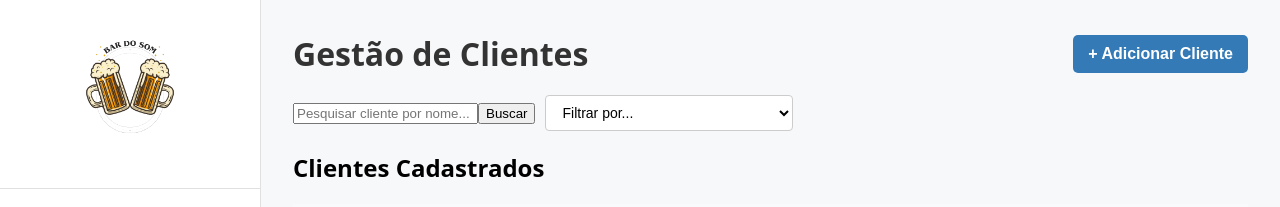
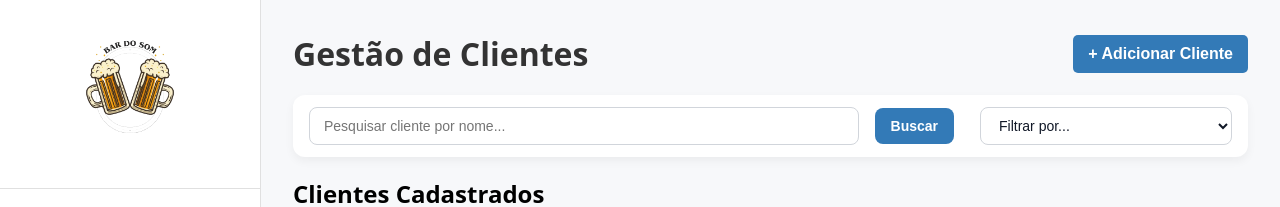
Before and after one commit to juliamariateixeiraa/Bar-do-Som, a React (Vite) app in the folder Frontend/my-react-app/: page /clientes in a window 1280 px wide. Shown: the top 207 px of the page. Built offline with nearby package versions, Linux system fonts and the light colour scheme; no server answers.

Commit message:
front de evento e clientes

```diff
--- a/Frontend/my-react-app/src/ClientesPage.css
+++ b/Frontend/my-react-app/src/ClientesPage.css
@@ -1,5 +1,3 @@
-/* src/ClientesPage.css */
-
 .page-container {
   padding: 2rem;
   font-family: system-ui, Avenir, Helvetica, Arial, sans-serif;
@@ -175,3 +173,61 @@ tbody tr:last-child td {
   outline: none;
   border-color: #007bff;
 }
+
+.barra-pesquisa {
+  display: flex;
+  align-items: center;
+  gap: 12px;
+  margin-bottom: 20px;
+  padding: 12px 16px;
+  background-color: #ffffff;
+  border-radius: 12px;
+  box-shadow: 0 4px 10px rgba(0, 0, 0, 0.05);
+}
+
+.barra-pesquisa input[type="text"] {
+  flex: 1;
+  padding: 10px 14px;
+  border: 1px solid #d1d5db;
+  border-radius: 8px;
+  font-size: 14px;
+  transition: border-color 0.2s ease, box-shadow 0.2s ease;
+}
+
+.barra-pesquisa input[type="text"]:focus {
+  outline: none;
+  border-color: #337ab7;
+  box-shadow: 0 0 0 3px rgba(51, 122, 183, 0.2);
+}
+
+.barra-pesquisa button {
+  background-color: #337ab7;
+  color: white;
+  padding: 10px 16px;
+  border: none;
+  border-radius: 8px;
+  font-size: 14px;
+  font-weight: bold;
+  cursor: pointer;
+  transition: background-color 0.2s ease;
+}
+
+.barra-pesquisa button:hover {
+  background-color: #286090;
+}
+
+.filtro-select {
+  padding: 10px 14px;
+  font-size: 14px;
+  border: 1px solid #d1d5db;
+  border-radius: 8px;
+  background-color: #f9fafb;
+  cursor: pointer;
+  transition: border-color 0.2s ease, box-shadow 0.2s ease;
+}
+
+.filtro-select:focus {
+  outline: none;
+  border-color: #337ab7;
+  box-shadow: 0 0 0 3px rgba(51, 122, 183, 0.2);
+}
--- a/Frontend/my-react-app/src/ClientesPage.jsx
+++ b/Frontend/my-react-app/src/ClientesPage.jsx
@@ -50,28 +50,33 @@ const ClientesPage = () => {
     };
 
     const handleFiltroChange = (event) => {
-        const valorFiltro = event.target.value;
-        setFiltroAtivo(valorFiltro);
+            const valorFiltro = event.target.value;
+            setFiltroAtivo(valorFiltro);
+            setBusca("");
 
-        setBusca("");
+            if (valorFiltro === 'todos') {
+                fetchClientes();
+            } else if (valorFiltro === 'gastos_100') {
+                buscarPorGastoMinimo(100);
+            } else if (valorFiltro === 'gastos_200') {
+                buscarPorGastoMinimo(200);
+            } else if (valorFiltro === 'gastos_300') {
+                buscarPorGastoMinimo(300);
+            }
+        };
 
-        if (valorFiltro === 'todos') {
-            fetchClientes();
-        } else if (valorFiltro === 'gastos_100') {
-            fetch('http://localhost:8080/clientes/gastos-acima-de?valor=100')
+        const buscarPorGastoMinimo = (valor) => {
+            fetch(`http://localhost:8080/clientes/gastos-acima-de?valor=${valor}`)
                 .then(response => {
                     if (!response.ok) throw new Error(`Erro HTTP! Status: ${response.status}`);
                     return response.json();
                 })
-                .then(data => {
-                    setClientes(Array.isArray(data) ? data : []);
-                })
+                .then(data => setClientes(Array.isArray(data) ? data : []))
                 .catch(error => {
                     console.error('Erro ao filtrar clientes:', error);
                     alert('Falha ao aplicar o filtro. Verifique o console.');
                     setClientes([]);
                 });
-        }
     };
 
     const handleCadastroCliente = (novoCliente) => {
@@ -151,9 +156,15 @@ const ClientesPage = () => {
                 />
                 <button onClick={handleSearch}>Buscar</button>
 
-                <select value={filtroAtivo} onChange={handleFiltroChange} className="filtro-select">
+                <select
+                    value={filtroAtivo}
+                    onChange={handleFiltroChange}
+                    className="filtro-select"
+                    >
                     <option value="todos">Filtrar por...</option>
                     <option value="gastos_100">Clientes que gastaram {'>'} R$ 100</option>
+                    <option value="gastos_200">Clientes que gastaram {'>'} R$ 200</option>
+                    <option value="gastos_300">Clientes que gastaram {'>'} R$ 300</option>
                 </select>
             </div>
 
--- a/Frontend/my-react-app/src/EventosPage.css
+++ b/Frontend/my-react-app/src/EventosPage.css
@@ -1,7 +1,5 @@
-/* Adicione este estilo ao seu ClientesPage.css */
-
 .info-box {
-  margin-left: auto; /* Empurra o card para a direita */
+  margin-left: auto;
   padding: 10px 15px;
   background-color: #e7f3ff;
   border-left: 5px solid #007bff;
@@ -29,3 +27,143 @@
   color: #28a745;
   font-weight: 500;
 }
+
+.clientes-container .barra-pesquisa {
+  display: flex !important;
+  align-items: center !important;
+  gap: 16px !important;
+  margin: 20px 0 !important;
+  flex-wrap: wrap !important;
+}
+
+.clientes-container .filtro-wrapper {
+  display: flex !important;
+  align-items: center !important;
+  gap: 8px !important;
+}
+
+.clientes-container .filtro-label {
+  font-size: 14px !important;
+  color: #374151 !important;
+  font-weight: 600 !important;
+}
+
+.clientes-container .filtro-select {
+  padding: 9px 14px !important;
+  border-radius: 8px !important;
+  border: 1px solid #d1d5db !important;
+  background-color: #fff !important;
+  font-size: 14px !important;
+  color: #111827 !important;
+  min-width: 220px !important;
+  cursor: pointer !important;
+  transition: all 0.2s ease-in-out !important;
+}
+
+.clientes-container .filtro-select:hover {
+  border-color: #2563eb !important;
+  box-shadow: 0 2px 8px rgba(37, 99, 235, 0.2) !important;
+}
+
+.clientes-container .filtro-select:focus {
+  outline: none !important;
+  border-color: #1d4ed8 !important;
+  box-shadow: 0 0 0 3px rgba(59, 130, 246, 0.3) !important;
+}
+
+.clientes-container .barra-pesquisa {
+  display: flex !important;
+  align-items: center !important;
+  gap: 16px !important;
+  margin: 20px 0 !important;
+  flex-wrap: wrap !important;
+}
+
+.clientes-container .filtro-wrapper {
+  display: flex !important;
+  align-items: center !important;
+  gap: 8px !important;
+}
+
+.clientes-container .filtro-label {
+  font-size: 14px !important;
+  color: #374151 !important;
+  font-weight: 600 !important;
+}
+
+.clientes-container .filtro-select {
+  padding: 9px 14px !important;
+  border-radius: 8px !important;
+  border: 1px solid #d1d5db !important;
+  background-color: #fff !important;
+  font-size: 14px !important;
+  color: #111827 !important;
+  min-width: 220px !important;
+  cursor: pointer !important;
+  transition: all 0.2s ease-in-out !important;
+}
+
+.clientes-container .filtro-select:hover {
+  border-color: #2563eb !important;
+  box-shadow: 0 2px 8px rgba(37, 99, 235, 0.2) !important;
+}
+
+.clientes-container .filtro-select:focus {
+  outline: none !important;
+  border-color: #1d4ed8 !important;
+  box-shadow: 0 0 0 3px rgba(59, 130, 246, 0.3) !important;
+}
+
+.clientes-container .info-box {
+  margin-left: auto !important;
+  padding: 16px 20px !important;
+  background: linear-gradient(135deg, #e0f2fe, #f0f9ff) !important;
+  border: 1px solid #93c5fd !important;
+  border-left: 6px solid #2563eb !important;
+  border-radius: 12px !important;
+  box-shadow: 0 4px 10px rgba(37, 99, 235, 0.15) !important;
+  min-width: 260px !important;
+}
+
+.clientes-container .info-box strong {
+  font-size: 15px !important;
+  font-weight: 600 !important;
+  color: #1e3a8a !important;
+  margin-bottom: 6px !important;
+  display: block !important;
+}
+
+.clientes-container .info-box .info-mes {
+  font-size: 20px !important;
+  font-weight: 700 !important;
+  color: #111827 !important;
+  margin-bottom: 4px !important;
+}
+
+.clientes-container .info-box .info-valor {
+  font-size: 15px !important;
+  font-weight: 600 !important;
+  color: #16a34a !important;
+}
+
+
+.clientes-container .info-box strong {
+  font-size: 15px !important;
+  font-weight: 600 !important;
+  color: #1e3a8a !important;
+  margin-bottom: 6px !important;
+  display: block !important;
+}
+
+.clientes-container .info-box .info-mes {
+  font-size: 20px !important;
+  font-weight: 700 !important;
+  color: #111827 !important;
+  margin-bottom: 4px !important;
+}
+
+.clientes-container .info-box .info-valor {
+  font-size: 15px !important;
+  font-weight: 600 !important;
+  color: #16a34a !important;
+}
--- a/Frontend/my-react-app/src/EventosPage.jsx
+++ b/Frontend/my-react-app/src/EventosPage.jsx
@@ -3,6 +3,7 @@ import EditEventoModal from './EditEventoModal';
 import AddEventoModal from './AddEventoModal';
 import './ClientesPage.css';
 import './EditClienteModal.css';
+import './EventosPage.css'
 
 const EventosPage = () => {
     const [eventos, setEventos] = useState([]);
@@ -125,24 +126,34 @@ const EventosPage = () => {
                 </button>
             </div>
 
+            {/* parte do return() — substitua sua <div className="barra-pesquisa"> por isso */}
             <div className="barra-pesquisa">
-                <select value={filtroPublico} onChange={handleFiltroChange} className="filtro-select">
+                <div className="filtro-wrapper">
+                    <label htmlFor="filtroPublico" className="filtro-label">Público:</label>
+                    <select
+                    id="filtroPublico"
+                    value={filtroPublico}
+                    onChange={handleFiltroChange}
+                    className="filtro-select"
+                    >
                     <option value="todos">Filtrar por público...</option>
                     {opcoesPublico.map(opcao => (
                         <option key={opcao.publico_estimado} value={opcao.publico_estimado}>
-                            Público de {opcao.publico_estimado}
+                        Público de {opcao.publico_estimado}
                         </option>
                     ))}
-                </select>
+                    </select>
+                </div>
 
                 {melhorMes && (
                     <div className="info-box">
-                        <strong>🏆 Mês de Maior Potencial:</strong>
-                        <span className="info-mes">{melhorMes.mes}</span>
-                        <span className="info-valor">R$ {Number(melhorMes.renda_potencial_total).toFixed(2)}</span>
+                    <strong>🏆 Mês de Maior Potencial:</strong>
+                    <span className="info-mes">{melhorMes.mes}</span>
+                    <span className="info-valor">R$ {Number(melhorMes.renda_potencial_total).toFixed(2)}</span>
                     </div>
                 )}
             </div>
+
 
             <div className="lista-clientes">
                 <h2>Eventos Cadastrados</h2>
```
Also changed, not shown: 3 other files (tests, documents, lock files or other folders).
